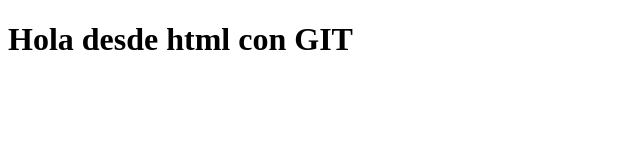
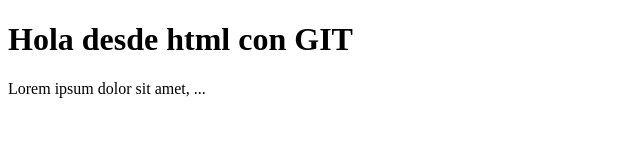
Before and after one commit to AndFuentez1/web-git-examples, a plain HTML site: page index.html in a window 1280 px wide. Shown: the whole page, without its empty margins (0-640 px from the left). Drawn offline with Linux system fonts and the light colour scheme.

Commit message:
Se agrego un parrafo

```diff
--- a/index.html
+++ b/index.html
@@ -8,5 +8,6 @@
 </head>
 <body>
     <h1>Hola desde html con GIT</h1>
+    <p>Lorem ipsum dolor sit amet, ...</p>
 </body>
 </html>
```
